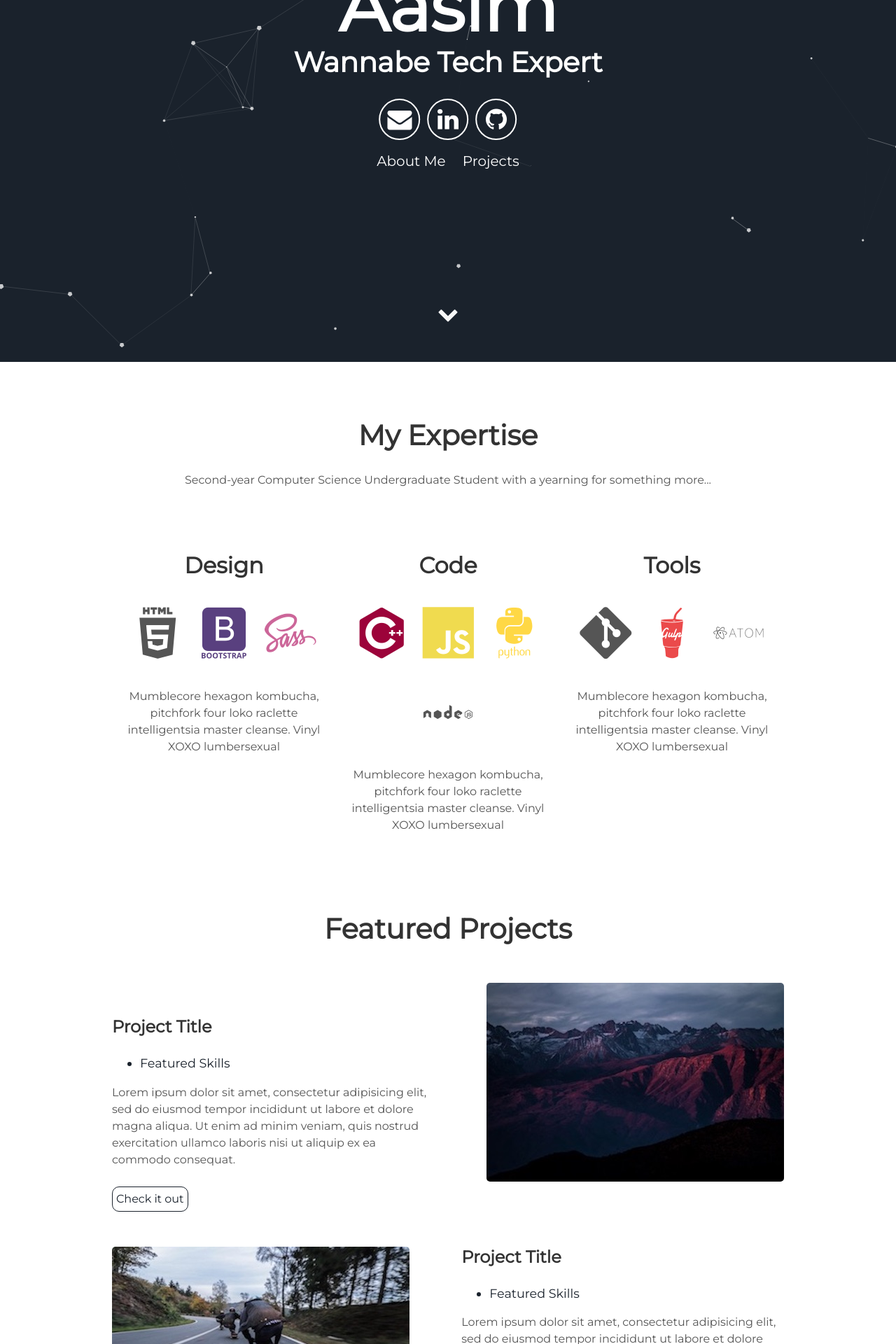
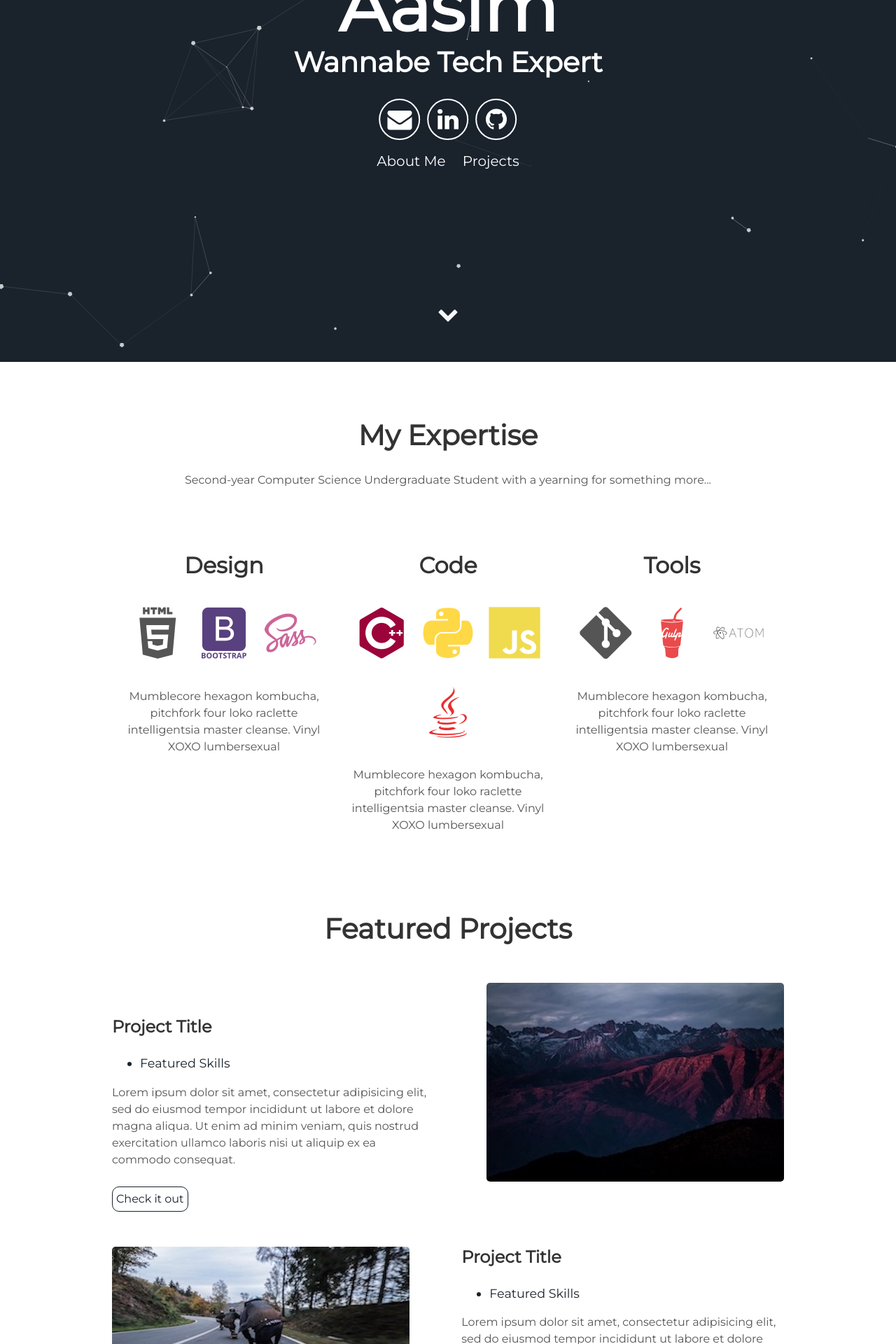
Before and after one commit to AasimMo/AasimMo.github.io, a Jekyll site: the page built from index.html, in a window 1280 px wide. Shown: the part 383-2303 px from the top of the page at 70% size. Built offline with Jekyll 4.4.1, drawn with Linux system fonts in a browser that asks for light colours.

Commit message:
Update about.html

```diff
--- a/_includes/about.html
+++ b/_includes/about.html
@@ -14,9 +14,9 @@
     <div class="tech">
       <h2>Code</h2>
       <i class="devicon-cplusplus-plain-wordmark colored"></i>
+      <i class="devicon-python-plain colored"></i>
       <i class="devicon-javascript-plain colored"></i>
-      <i class="devicon-python-plain-wordmark colored"></i>
-      <i class="devicon-nodejs-plain-wordmark"></i>
+      <i class="devicon-java-plain colored"></i>
       <p>Mumblecore hexagon kombucha, pitchfork four loko raclette intelligentsia master cleanse.
         Vinyl XOXO lumbersexual</p>
     </div>
```
